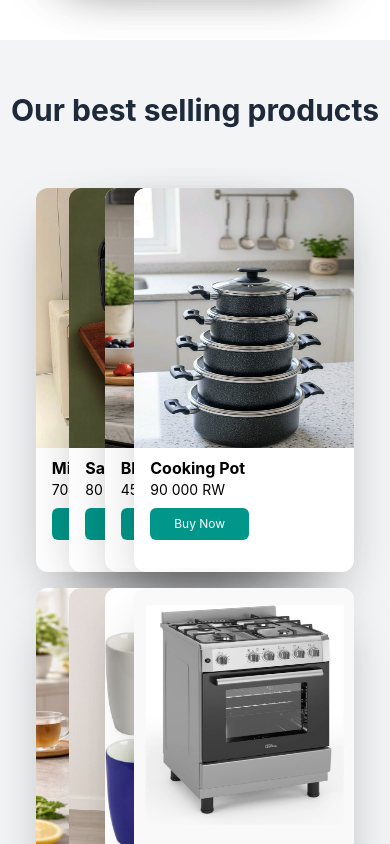
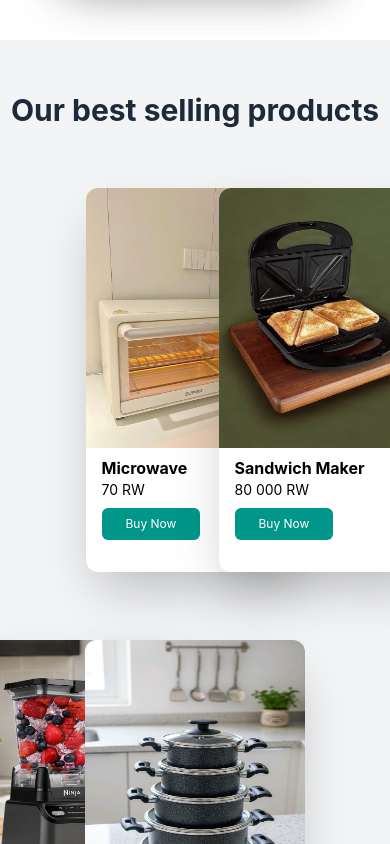
Before and after one commit to 1bruno5/denyse-shop, a Vue app: page / in a window 390 px wide. Shown: the part 1660-2504 px from the top of the page. Built offline with nearby package versions, Linux system fonts and the light colour scheme.

Commit message:
grid arrangement

```diff
--- a/src/views/home.vue
+++ b/src/views/home.vue
@@ -100,7 +100,7 @@
   <div class="">
     <h1 class="text-center text-3xl text-gray-800 font-bold  ">Our best selling products</h1>
   </div>
-  <div class="grid grid-cols-4 gap-2 justify-items-center">
+  <div class="grid grid-cols-2 lg:grid-cols-4 gap-2 justify-items-center">
        <div class="bg-white shadow-2xl rounded-xl h-96  w-55 overflow-hidden ml-50 mt-15 ">
            <img src="../assets/photos/electronics/microwave.jpg"
             alt="microwave"
```
